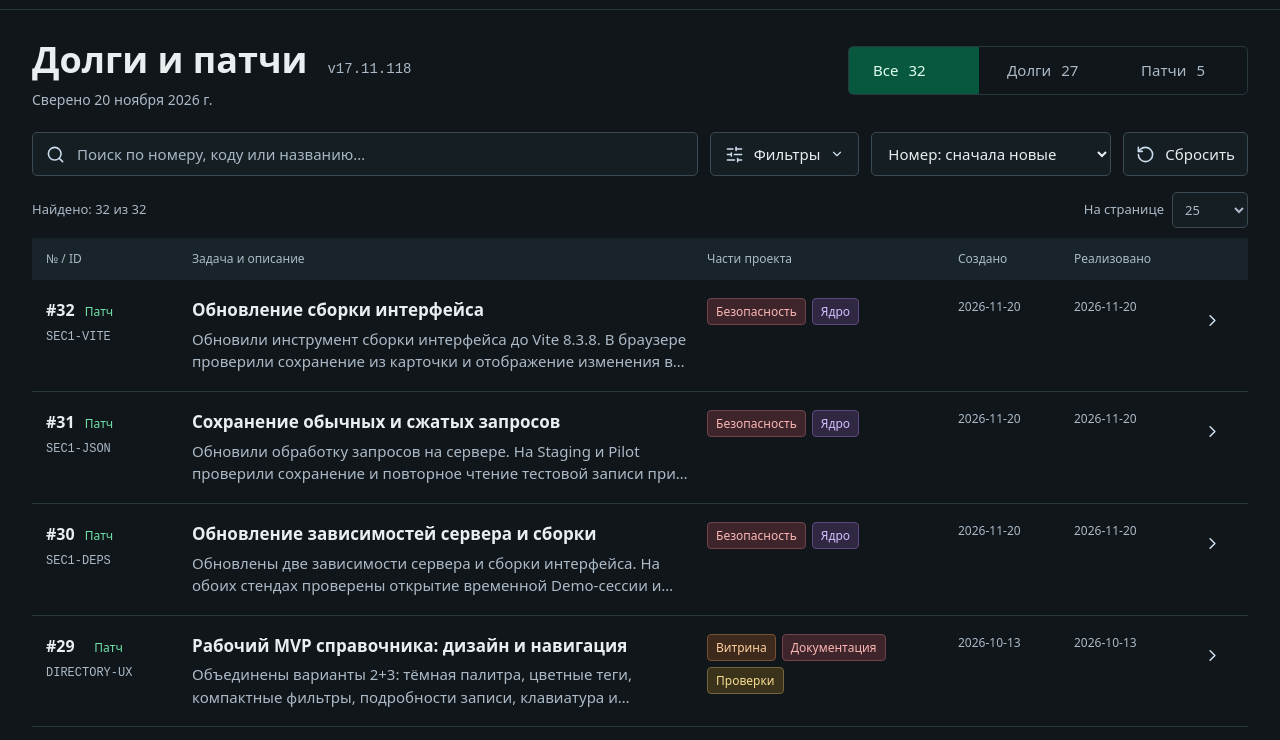
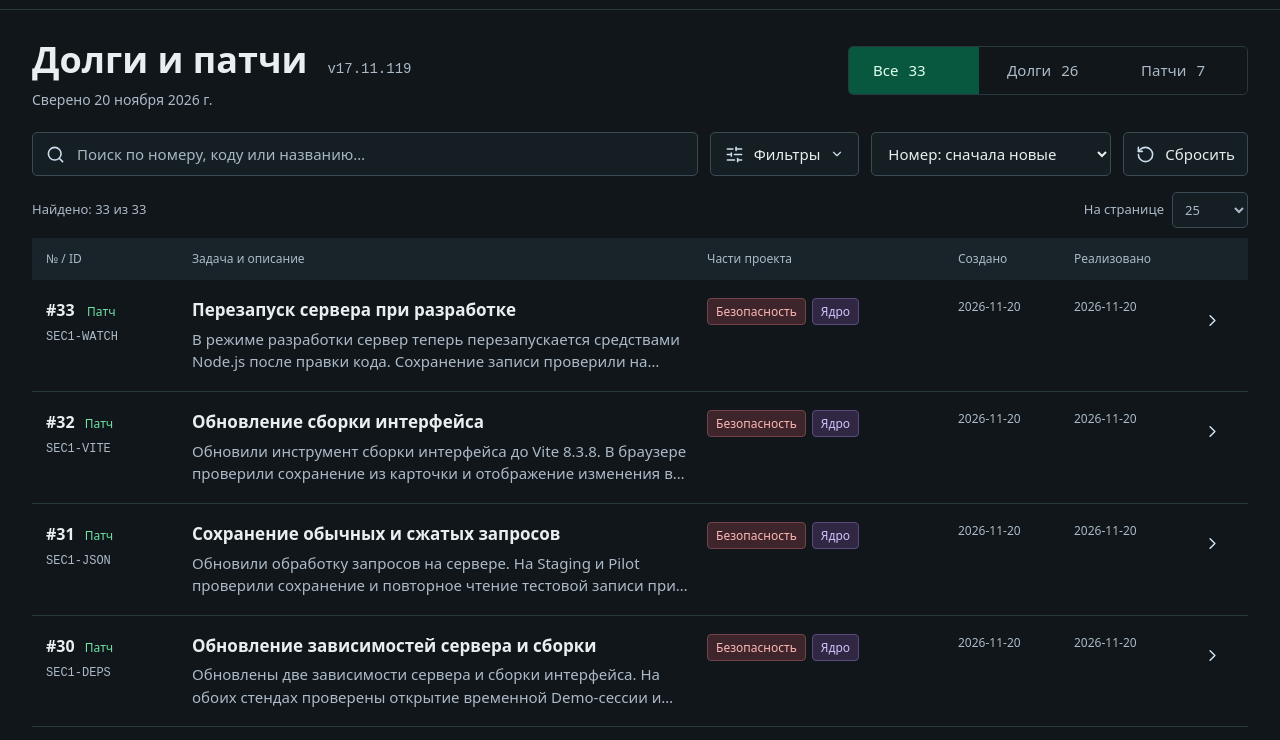
Before and after one commit to sunpole/uChurch-public, a plain HTML site: page catalog.html in a window 1280 px wide. Shown: the part 60-800 px from the top of the page. Drawn offline with Linux system fonts and the light colour scheme.

Commit message:
docs: close SEC1 and publish v17.11.119 directory record

```diff
--- a/assets/catalog.js
+++ b/assets/catalog.js
@@ -1,4 +1,5 @@
 window.UCHURCH_CATALOG = [
+  {"stage": "product", "version": "v17.11.119", "ru": "В режиме разработки сервер теперь перезапускается средствами Node.js после правки кода. Сохранение записи проверили на синтетической базе: данные прочитались обратно, процесс продолжил работу.", "en": "The development server now uses Node.js to restart after code changes. A synthetic record was saved and read back while the same process kept serving requests."},
   {"stage": "product", "version": "v17.11.118", "ru": "Обновили инструмент сборки интерфейса до Vite 8.3.8. В браузере проверили сохранение из карточки и отображение изменения в таблице. Аудит клиентских npm-зависимостей 20 ноября вернул 0 замечаний.", "en": "Updated the interface build tool to Vite 8.3.8. Browser checks covered saving a card and displaying the change in the table. The client npm audit reported zero findings on 20 November."},
   {"stage": "product", "version": "v17.11.117", "ru": "Обновили обработку запросов на сервере. На Staging и Pilot проверили сохранение и повторное чтение тестовой записи при передаче сжатого JSON.", "en": "Updated server request processing. Both Staging and Pilot passed a compressed JSON save and reload check with a synthetic record."},
   {"stage": "product", "version": "v17.11.116", "ru": "Обновлены две зависимости сервера и сборки интерфейса. На обоих стендах проверены открытие временной Demo-сессии и чтение её синтетических данных. Остальные обновления зависимостей остаются в очереди.", "en": "Two dependencies used by the server and the interface build have been updated. A fresh temporary Demo session was opened and its synthetic data read on both deployments. Further dependency updates remain in the backlog."},
--- a/assets/work-directory.js
+++ b/assets/work-directory.js
@@ -1,4 +1,4 @@
-import { validateCatalog, readFilters, writeFilters, selectItems, rangeError, dateKeys, sorts } from './work-directory-model.mjs?v=v17.11.118';
+import { validateCatalog, readFilters, writeFilters, selectItems, rangeError, dateKeys, sorts } from './work-directory-model.mjs?v=v17.11.119';
 
 const form = document.querySelector('#filters');
 const results = document.querySelector('[data-results]');
@@ -167,7 +167,7 @@ function updateFilters() {
   filters=readFilters(search,data.parts); render();
 }
 try {
-  const response=await fetch('assets/work-items.json?v=v17.11.118',{cache:'no-store'});
+  const response=await fetch('assets/work-items.json?v=v17.11.119',{cache:'no-store'});
   if(!response.ok) throw Error('Directory unavailable');
   data=validateCatalog(await response.json());
   filters=readFilters(params,data.parts);
--- a/assets/work-items.json
+++ b/assets/work-items.json
@@ -63,23 +63,23 @@
     {
       "number": 1,
       "code": "SEC1",
-      "kind": "debt",
+      "kind": "patch",
       "parts": [
         "security",
         "core"
       ],
       "createdOn": null,
-      "implementedOn": null,
-      "version": null,
+      "implementedOn": "2026-11-20",
+      "version": "v17.11.119",
       "ru": {
         "title": "Уязвимости зависимостей",
-        "description": "Разобрать advisory серверных и клиентских зависимостей, обновить точечно и повторить проверки. Сборка сама по себе не подтверждает безопасность."
+        "description": "Серия 116–119 закрыла замечания к npm-зависимостям. На 20 ноября полные аудиты клиента и сервера, а также аудит рабочих зависимостей сервера вернули 0."
       },
       "en": {
         "title": "Dependency vulnerabilities",
-        "description": "Review server/client dependency advisories, make narrow updates and rerun checks. A successful build does not establish security."
+        "description": "Releases 116–119 resolved the tracked npm dependency findings. The full client and server audits and server production audit all reported zero findings on 20 November."
       },
-      "source": "docs/development-debt.ru.md"
+      "source": "docs/release-v17.11.119.md"
     },
     {
       "number": 2,
@@ -745,6 +745,27 @@
         "description": "Updated the interface build tool to Vite 8.3.8. Browser checks covered saving a card and displaying the change in the table. The client npm audit reported zero findings on 20 November."
       },
       "source": "docs/release-v17.11.118.md"
+    },
+    {
+      "number": 33,
+      "code": "SEC1-WATCH",
+      "kind": "patch",
+      "parts": [
+        "security",
+        "core"
+      ],
+      "createdOn": "2026-11-20",
+      "implementedOn": "2026-11-20",
+      "version": "v17.11.119",
+      "ru": {
+        "title": "Перезапуск сервера при разработке",
+        "description": "В режиме разработки сервер теперь перезапускается средствами Node.js после правки кода. Сохранение записи проверили на синтетической базе: данные прочитались обратно, процесс продолжил работу."
+      },
+      "en": {
+        "title": "Development server restart",
+        "description": "The development server now uses Node.js to restart after code changes. A synthetic record was saved and read back while the same process kept serving requests."
+      },
+      "source": "docs/release-v17.11.119.md"
     }
   ]
 }
--- a/catalog.html
+++ b/catalog.html
@@ -8,7 +8,7 @@
   <link rel="canonical" href="https://sunpole.github.io/uChurch-public/catalog.html">
   <title>uChurch — справочник долгов и патчей</title>
   <link rel="icon" href="assets/favicon.svg" type="image/svg+xml">
-  <link rel="stylesheet" href="assets/work-directory.css?v=v17.11.118">
+  <link rel="stylesheet" href="assets/work-directory.css?v=v17.11.119">
 </head>
 <body>
   <a class="skip-link" href="#directory-results" data-ru="К списку задач" data-en="Skip to items">К списку задач</a>
@@ -18,7 +18,7 @@
     <div class="languages"><button type="button" data-language="ru">RU</button><button type="button" data-language="en">EN</button></div>
   </header>
   <main>
-    <div class="directory-heading"><div><div class="title-line"><h1 data-ru="Долги и патчи" data-en="Debts and patches">Долги и патчи</h1><span class="version">v17.11.118</span></div><p data-summary></p></div></div>
+    <div class="directory-heading"><div><div class="title-line"><h1 data-ru="Долги и патчи" data-en="Debts and patches">Долги и патчи</h1><span class="version">v17.11.119</span></div><p data-summary></p></div></div>
     <form id="filters" role="search">
       <div class="status-switch" aria-label="Type">
         <button type="button" data-kind=""><span data-ru="Все" data-en="All">Все</span><span data-total></span></button>
@@ -58,7 +58,7 @@
     <div class="detail-top"><span data-detail-number></span><button type="button" class="icon-button" data-close-detail data-label-ru="Назад к списку" data-label-en="Back to list"><img class="icon" src="assets/icons/x.svg" alt=""></button></div>
     <div data-detail-body></div>
   </dialog>
-  <footer><a href="docs/work-directory.md" data-ru="Правила и источники" data-en="Rules and sources">Правила и источники</a><a href="index.html#history" data-ru="Прежняя история версий" data-en="Earlier version history">Прежняя история версий</a><a href="https://github.com/sunpole/uChurch-public">GitHub</a><span class="version">v17.11.118</span></footer>
-  <script type="module" src="assets/work-directory.js?v=v17.11.118"></script>
+  <footer><a href="docs/work-directory.md" data-ru="Правила и источники" data-en="Rules and sources">Правила и источники</a><a href="index.html#history" data-ru="Прежняя история версий" data-en="Earlier version history">Прежняя история версий</a><a href="https://github.com/sunpole/uChurch-public">GitHub</a><span class="version">v17.11.119</span></footer>
+  <script type="module" src="assets/work-directory.js?v=v17.11.119"></script>
 </body>
 </html>
```
Also changed, not shown: index.html (+1 -1 lines), 3 other files.
